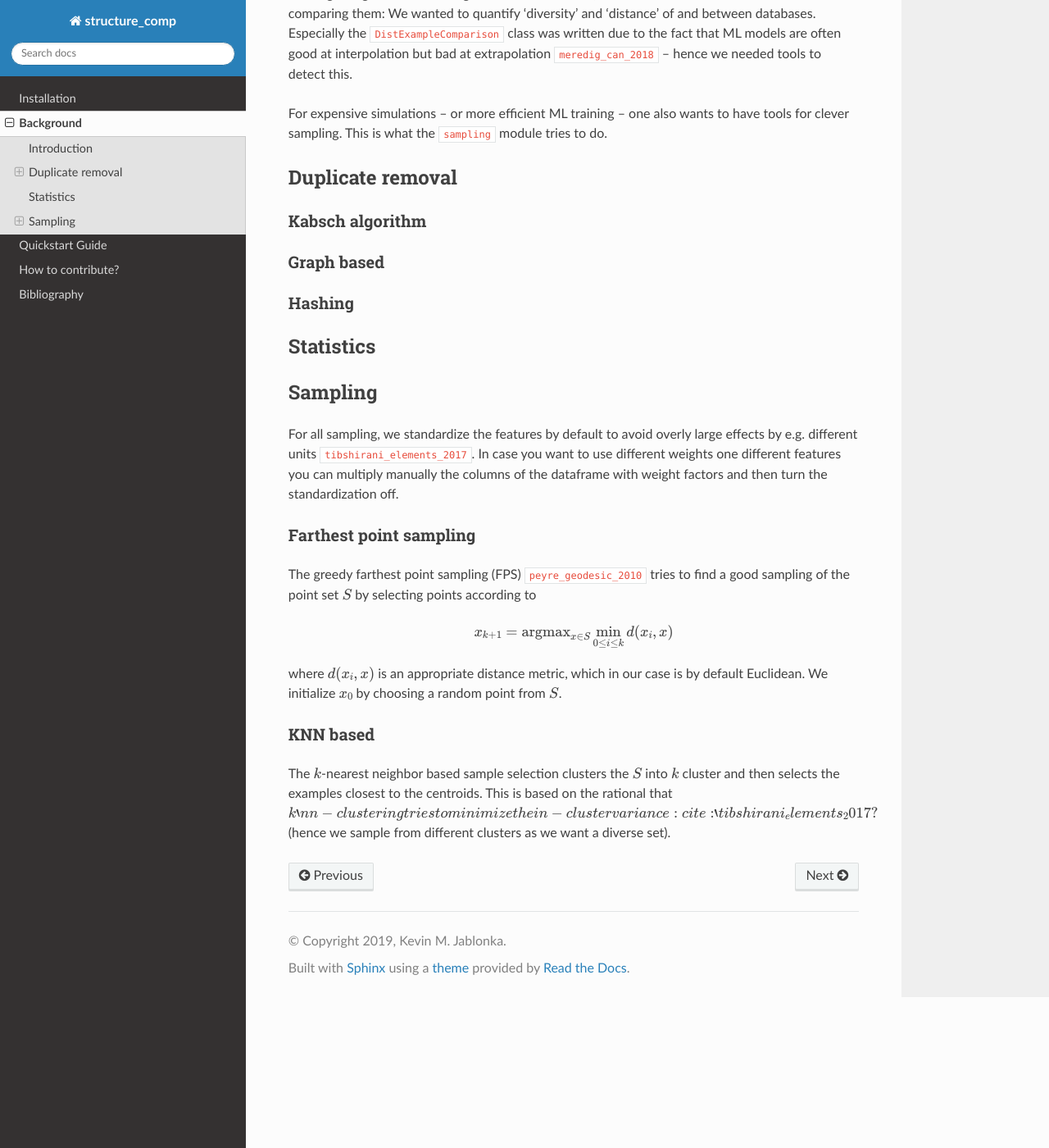
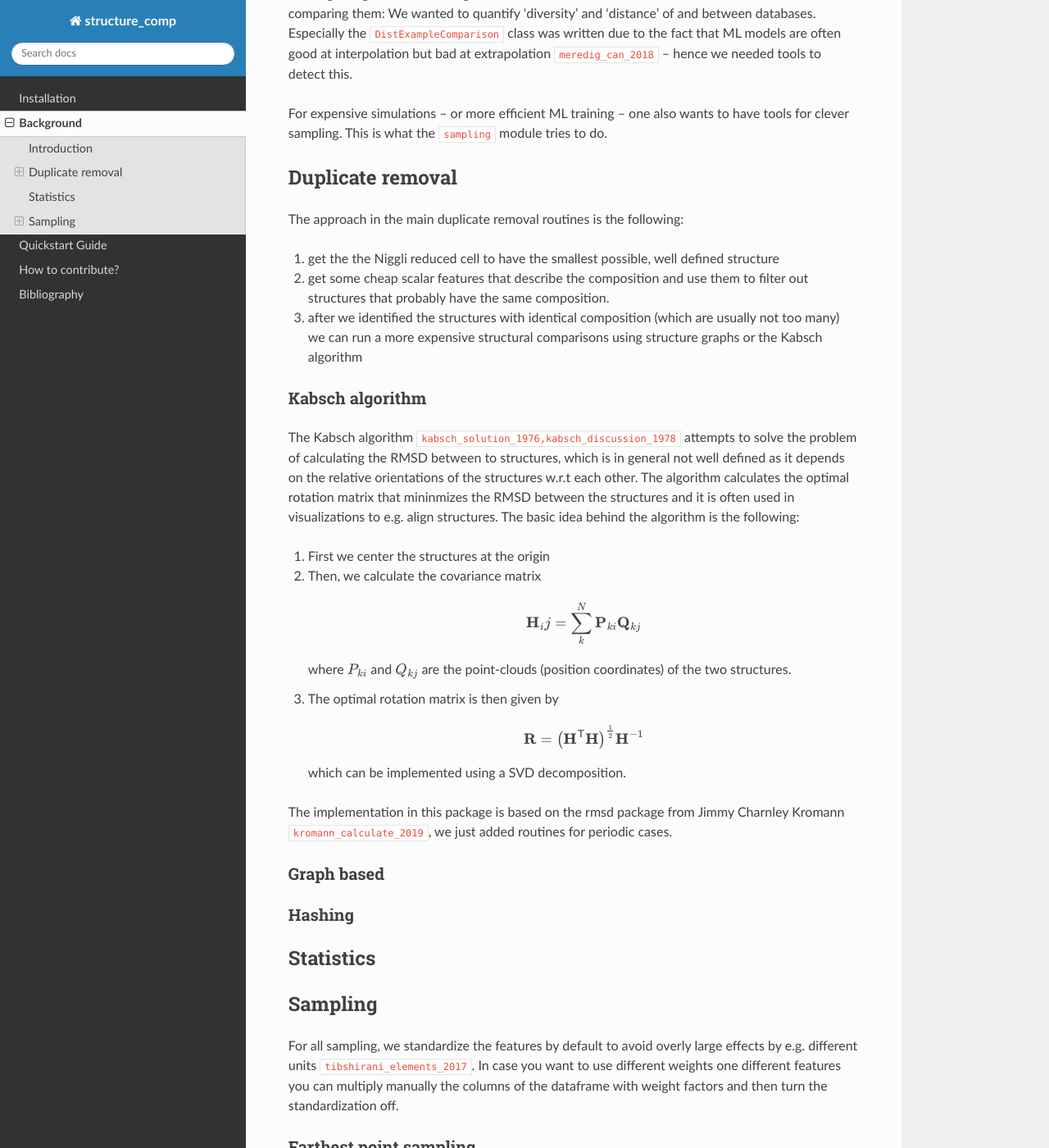
Before and after one commit to kjappelbaum/structure_comp, a Sphinx documentation site: the page built from docs/source/background.rst, in a window 1280 px wide and 1400 px high, scrolled down 357 px. Shown: the whole window at 82% size. Built offline with Sphinx 7.4.7 and the Read the Docs theme 2.0.0, drawn with Linux system fonts in a browser that asks for light colours; pages that are not in the unit, such as notebooks, are missing from menus; cross-references to code outside the pages are shown as plain code.

Commit message:
Working on several aspects: - added background documentation for Kabsch algorithm - added handling for supercells in the RMSD comparison   still TODO: implement this in the API of the remove_duplicates main class, think about a way of doing this   for the graph based comparison - added test cases for rmsd module and the remove_duplicates module

```diff
--- a/docs/source/_static/bibliography.bib
+++ b/docs/source/_static/bibliography.bib
@@ -74,3 +74,42 @@
 	year = {2017},
 	file = {Tibshirani and Friedman - Valerie and Patrick Hastie.pdf:/home/kevin/Zotero/storage/7SFN7ELN/Tibshirani and Friedman - Valerie and Patrick Hastie.pdf:application/pdf}
 }
+
+@misc{kromann_calculate_2019,
+	title = {Calculate {Root}-mean-square deviation ({RMSD}) of two molecules, using rotation, in xyz or pdb format: charnley/rmsd},
+	copyright = {BSD-2-Clause},
+	shorttitle = {Calculate {Root}-mean-square deviation ({RMSD}) of two molecules, using rotation, in xyz or pdb format},
+	url = {https://github.com/charnley/rmsd},
+	urldate = {2019-03-31},
+	author = {Kromann, Jimmy Charnley},
+	month = mar,
+	year = {2019},
+	note = {original-date: 2013-04-24T22:46:14Z}
+}
+
+@article{kabsch_discussion_1978,
+	title = {A discussion of the solution for the best rotation to relate two sets of vectors},
+	volume = {A34},
+	url = {http://journals.iucr.org/a/issues/1978/05/00/a15629/a15629.pdf},
+	doi = {10.1107/S0567739478001680},
+	urldate = {2019-03-31},
+	journal = {Acta Crystallographica Section A},
+	author = {Kabsch, W},
+	year = {1978},
+	pages = {827--828},
+	file = {a15629.pdf:/home/kevin/Zotero/storage/CIYPJKNF/a15629.pdf:application/pdf}
+}
+
+@article{kabsch_solution_1976,
+	title = {A solution for the best rotation to relate two sets of vectors},
+	volume = {A32},
+	url = {http://journals.iucr.org/a/issues/1976/05/00/a12999/a12999.pdf},
+	doi = {10.1107/S0567739476001873},
+	abstract = {A method is discussed for obtaining the best proper rotation to relate two sets of vectors.},
+	urldate = {2019-03-31},
+	journal = {Acta Crystallographica Section A},
+	author = {Kabsch, W},
+	year = {1976},
+	pages = {922--923},
+	file = {a12999.pdf:/home/kevin/Zotero/storage/TXGHG234/a12999.pdf:application/pdf}
+}
--- a/docs/source/background.rst
+++ b/docs/source/background.rst
@@ -21,11 +21,50 @@ for clever sampling. This is what the :code:`sampling` module tries to do.
 Duplicate removal
 -----------------
 
+The approach in the main duplicate removal routines is the following:
+
+1. get the the Niggli reduced cell to have the smallest possible, well defined structure
+2. get some cheap scalar features that describe the composition and use them to filter out
+   structures that probably have the same composition.
+3. after we identified the structures with identical composition (which are usually not too many)
+   we can run a more expensive structural comparisons using structure graphs or the Kabsch algorithm
+
+
 Kabsch algorithm
 .................
 
+The Kabsch algorithm :cite:`kabsch_solution_1976,kabsch_discussion_1978` attempts to solve the problem of calculating the RMSD between to structures,
+which is in general not well defined as it depends on the relative orientations of the structures w.r.t
+each other. The algorithm calculates the optimal rotation matrix that mininmizes the RMSD between the structures and
+it is often used in visualizations to e.g. align structures. The basic idea behind the algorithm is the following:
+
+1. First we center the structures at the origin
+2. Then, we calculate the covariance matrix
+
+   .. math::
+
+     \mathbf{H}_ij =  \sum_{k}^N \mathbf{P}_{ki} \mathbf{Q}_{kj}
+
+   where :math:`P_{ki}` and :math:`Q_{kj}` are the point-clouds (position coordinates) of the two
+   structures.
+3. The optimal rotation matrix is then given by
+
+   .. math::
+
+     \mathbf{R} = \left(\mathbf{H}^\mathsf{T}\mathbf{H} \right)^{\frac{1}{2}} \mathbf{H}^{-1}
+
+   which can be implemented using a SVD decomposition.
+
+
+
+
+The implementation in this package is based on the rmsd package from Jimmy Charnley Kromann :cite:`kromann_calculate_2019`, we just added routines for
+periodic cases.
+
+
 Graph based
 ...........
+
 
 Hashing
 .......
--- a/docs/source/references.rst
+++ b/docs/source/references.rst
@@ -3,3 +3,5 @@ Bibliography
 ===============
 
 .. bibliography:: _static/bibliography.bib
+   :list: enumerated
+   :all:
```
Also changed, not shown: 5 other files.
